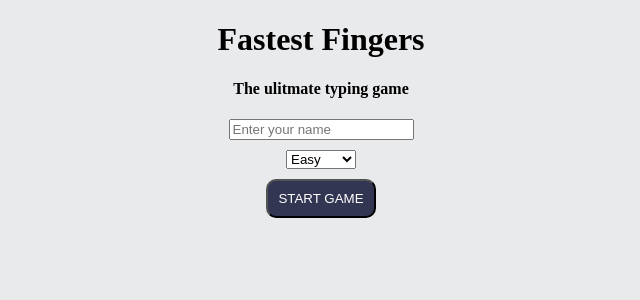
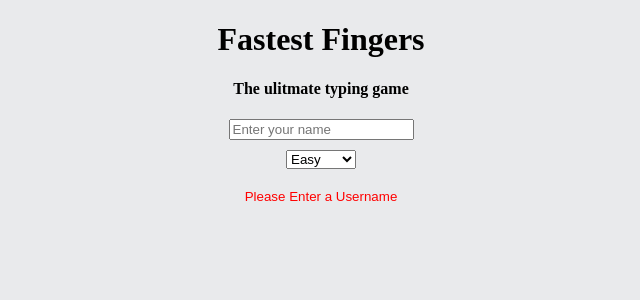
Before and after one commit to Shah-Siddharth/fast-fingers, a React (Vite) app: page / in a window 1280 px wide. Shown: the top 300 px of the page, without its empty margins (319-959 px from the left). Built offline with nearby package versions, Linux system fonts and the light colour scheme.

Commit message:
add username validation

```diff
--- a/src/App.tsx
+++ b/src/App.tsx
@@ -19,7 +19,7 @@ function App() {
   const [difficulty, setDifficulty] = useState<difficultyType>('Easy');
   const [gameState, setGameState] = useState<gameStateType>('HOME');
   const [score, setScore] = useState<number>(0);
-  const [username, setUsername] = useState<string | null>(null);
+  const [username, setUsername] = useState<string>("");
 
   const timer = useRef<number | undefined>();
 
@@ -44,6 +44,7 @@ function App() {
     return (
       <div className="App">
         <HomePage
+          username={username}
           onDifficultyChange={handleDifficultyChange}
           onGameStart={handleGameStart}
           onUsernameChange={handleUsernameChange}
@@ -54,7 +55,7 @@ function App() {
 
   return (
     <div className="App">
-      <GameHeader username={username!} difficulty={difficulty} score={score} />
+      <GameHeader username={username} difficulty={difficulty} score={score} />
       <div className="game-main">
         <GameScores />
         <Game />
--- a/src/HomePage.css
+++ b/src/HomePage.css
@@ -16,3 +16,9 @@
   padding: 10px;
   border-radius: 10px;
 }
+
+.start-btn:disabled {
+  background-color: transparent;
+  color: red;
+  border: none;
+}
--- a/src/HomePage.tsx
+++ b/src/HomePage.tsx
@@ -1,12 +1,13 @@
 import './HomePage.css';
 
 type HomePageProps = {
+  username: string,
   onDifficultyChange: (difficulty: string) => void,
   onGameStart: () => void,
   onUsernameChange: (username: string) => void,
 }
 
-function HomePage({ onDifficultyChange, onGameStart, onUsernameChange }: HomePageProps) {
+function HomePage({ username, onDifficultyChange, onGameStart, onUsernameChange }: HomePageProps) {
 
   return (
     <div className="HomePage">
@@ -23,7 +24,9 @@ function HomePage({ onDifficultyChange, onGameStart, onUsernameChange }: HomePag
           <option value="Hard">Hard</option>
         </select>
       </div>
-      <button onClick={onGameStart} className="start-btn">START GAME</button>
+      <button disabled={!username} onClick={onGameStart} className="start-btn">
+        {username ? "Start Game" : "Please Enter a Username"}
+      </button>
     </div>
   )
 }
```
